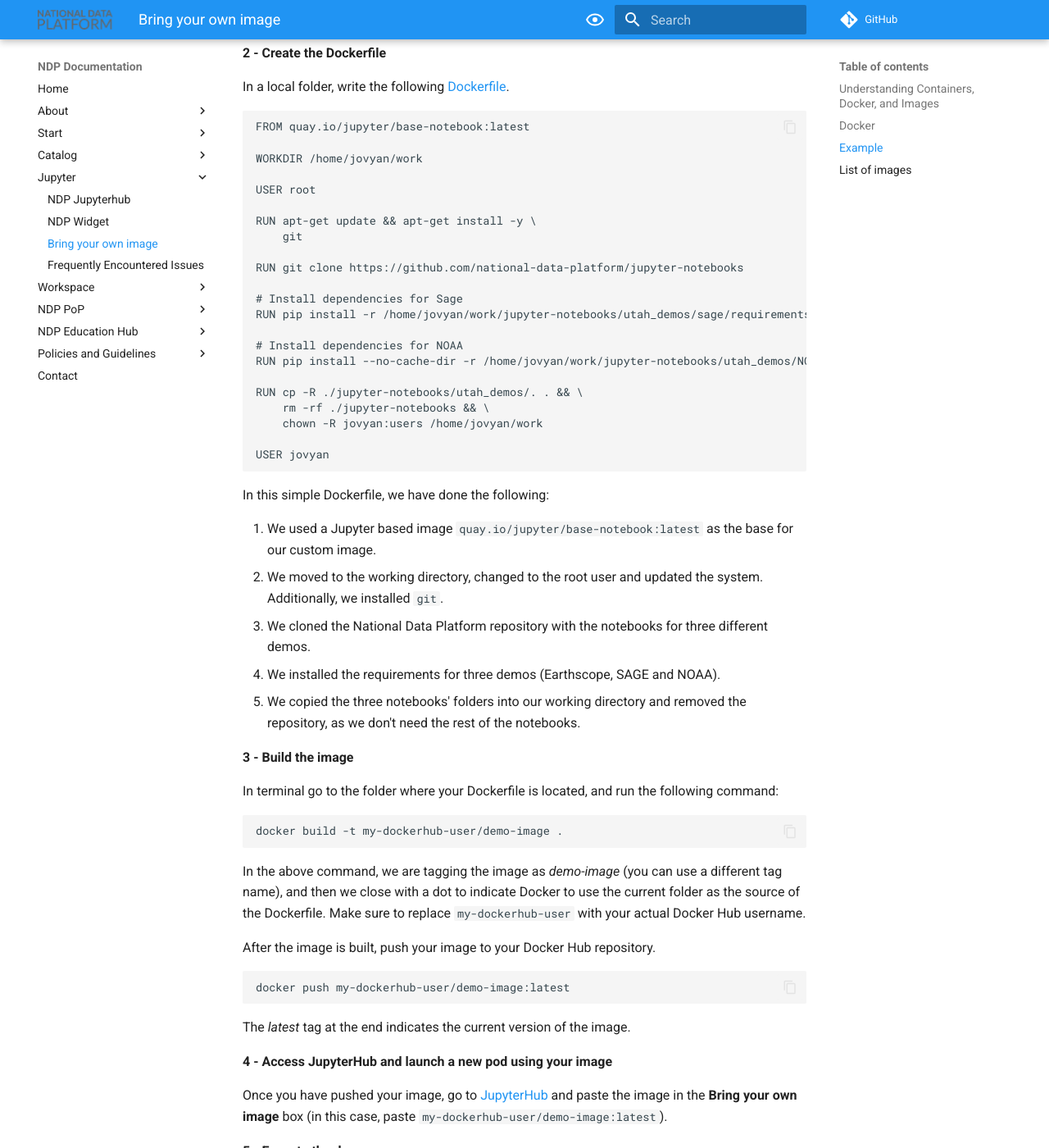
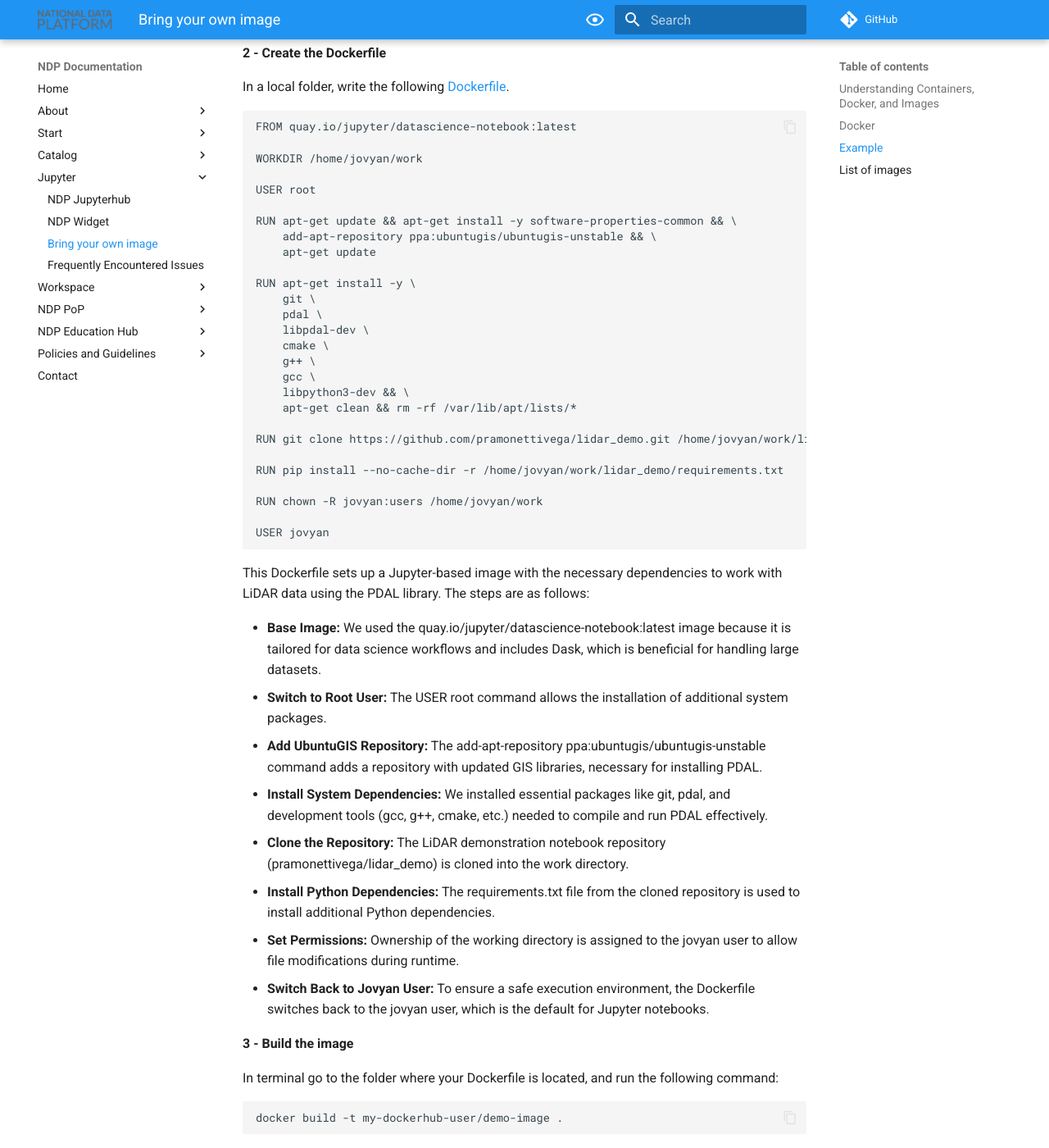
Before and after one commit to national-data-platform/ndp-documentation, an MkDocs documentation site: the page built from docs/jupyter/bring-your-own-image.md, in a window 1280 px wide and 1400 px high, scrolled down 1623 px. Shown: the whole window at 82% size. Built offline with MkDocs 1.6.1 and Material for MkDocs 9.7.7, drawn with Linux system fonts in a browser that asks for light colours; some of the changed text lies outside the part shown.

Commit message:
Updating BYOI

````diff
--- a/docs/jupyter/bring-your-own-image.md
+++ b/docs/jupyter/bring-your-own-image.md
@@ -41,11 +41,10 @@ To be able to setup an image and take the most advantage of it, you will need to
 
 Docker is a system that allows you to create and run applications in a customized environment called
 [containers](https://en.wikipedia.org/wiki/Containerization_(computing)).
-In the back, the JupyterHub service is running a Jupyter Notebook container with minimal configuration. There
 
 ## Example
 
-In this example, we are going to use a repository with three demos developed by the team of the [Scientific Computing and Imaging Institute](https://www.sci.utah.edu/) at the University of Utah.
+In this example, we are going to build an image designed to interact with Aerial LiDAR Scanning (ALS) and Terrestrial Laser Scanning (TLS) data. The source repository of this demo can be found [here](https://github.com/pramonettivega/lidar_demo/tree/main).
 
 **1 - Setup Docker**
 
@@ -58,37 +57,45 @@ Make sure to create a [Docker Hub](https://hub.docker.com/) account during your
 In a local folder, write the following [Dockerfile](https://docs.docker.com/reference/dockerfile/).
 
 ```
-FROM quay.io/jupyter/base-notebook:latest
+FROM quay.io/jupyter/datascience-notebook:latest
 
 WORKDIR /home/jovyan/work
 
 USER root
 
-RUN apt-get update && apt-get install -y \
-    git
+RUN apt-get update && apt-get install -y software-properties-common && \
+    add-apt-repository ppa:ubuntugis/ubuntugis-unstable && \
+    apt-get update
 
-RUN git clone https://github.com/national-data-platform/jupyter-notebooks
+RUN apt-get install -y \
+    git \
+    pdal \
+    libpdal-dev \
+    cmake \
+    g++ \
+    gcc \
+    libpython3-dev && \
+    apt-get clean && rm -rf /var/lib/apt/lists/*
 
-# Install dependencies for Sage
-RUN pip install -r /home/jovyan/work/jupyter-notebooks/utah_demos/sage/requirements.txt
+RUN git clone https://github.com/pramonettivega/lidar_demo.git /home/jovyan/work/lidar_demo
 
-# Install dependencies for NOAA
-RUN pip install --no-cache-dir -r /home/jovyan/work/jupyter-notebooks/utah_demos/NOAA/requirements.txt
+RUN pip install --no-cache-dir -r /home/jovyan/work/lidar_demo/requirements.txt
 
-RUN cp -R ./jupyter-notebooks/utah_demos/. . && \
-    rm -rf ./jupyter-notebooks && \
-    chown -R jovyan:users /home/jovyan/work
+RUN chown -R jovyan:users /home/jovyan/work
 
 USER jovyan
 ```
 
-In this simple Dockerfile, we have done the following:
+This Dockerfile sets up a Jupyter-based image with the necessary dependencies to work with LiDAR data using the PDAL library. The steps are as follows:
 
-1. We used a Jupyter based image `quay.io/jupyter/base-notebook:latest ` as the base for our custom image.
-2. We moved to the working directory, changed to the root user and updated the system. Additionally, we installed `git`.
-3. We cloned the National Data Platform repository with the notebooks for three different demos.
-4. We installed the requirements for three demos (Earthscope, SAGE and NOAA).
-5. We copied the three notebooks' folders into our working directory and removed the repository, as we don't need the rest of the notebooks.
+- **Base Image:** We used the quay.io/jupyter/datascience-notebook:latest image because it is tailored for data science workflows and includes Dask, which is beneficial for handling large datasets.
+- **Switch to Root User:** The USER root command allows the installation of additional system packages.
+- **Add UbuntuGIS Repository:** The add-apt-repository ppa:ubuntugis/ubuntugis-unstable command adds a repository with updated GIS libraries, necessary for installing PDAL.
+- **Install System Dependencies:** We installed essential packages like git, pdal, and development tools (gcc, g++, cmake, etc.) needed to compile and run PDAL effectively.
+- **Clone the Repository:** The LiDAR demonstration notebook repository (pramonettivega/lidar_demo) is cloned into the work directory.
+- **Install Python Dependencies:** The requirements.txt file from the cloned repository is used to install additional Python dependencies.
+- **Set Permissions:** Ownership of the working directory is assigned to the jovyan user to allow file modifications during runtime.
+- **Switch Back to Jovyan User:** To ensure a safe execution environment, the Dockerfile switches back to the jovyan user, which is the default for Jupyter notebooks.
 
 **3 - Build the image**
 
@@ -114,10 +121,9 @@ The *latest* tag at the end indicates the current version of the image.
 Once you have pushed your image, go to [JupyterHub](https://ndp-jupyterhub.nrp-nautilus.io/hub/spawn) and paste the
 image in the **Bring your own image** box (in this case, paste `my-dockerhub-user/demo-image:latest`).
 
-**5 - Execute the demos**
+**5 - Launch server and run the notebook**
 
-Once your pod is ready, go to your current folder and notice three folders associated with each of the demos. Inside each folder, you
-will find a Jupyter Notebook ready for execution.
+After launching your server, go to `root/lidar-demo/` and execute the demo notebook.
 
 ## List of images
 
````
